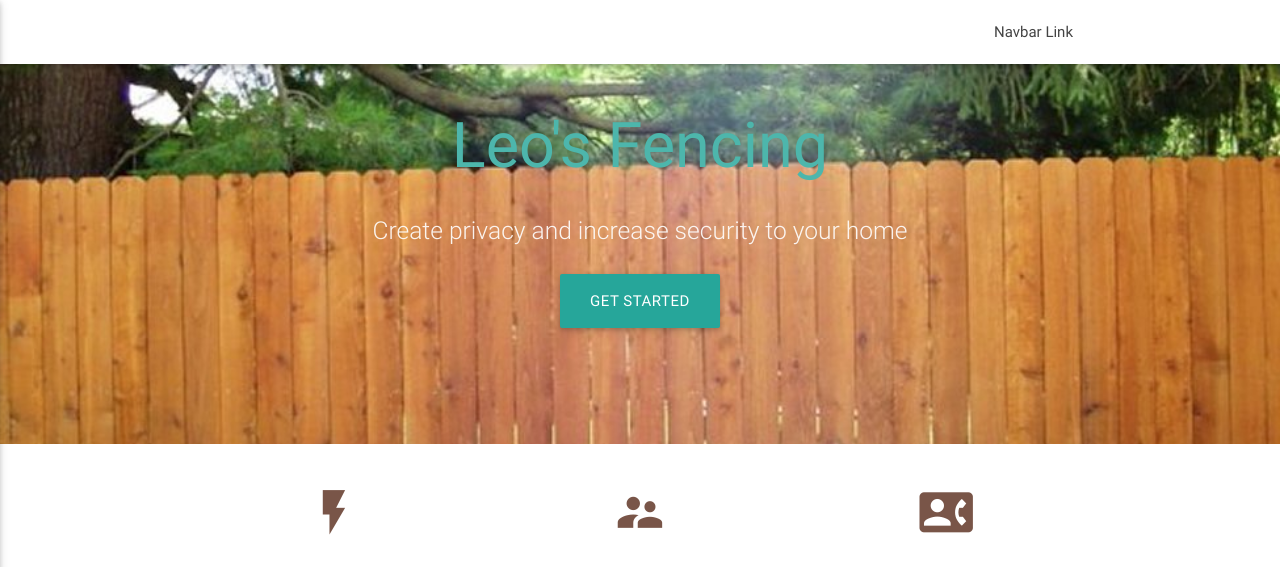
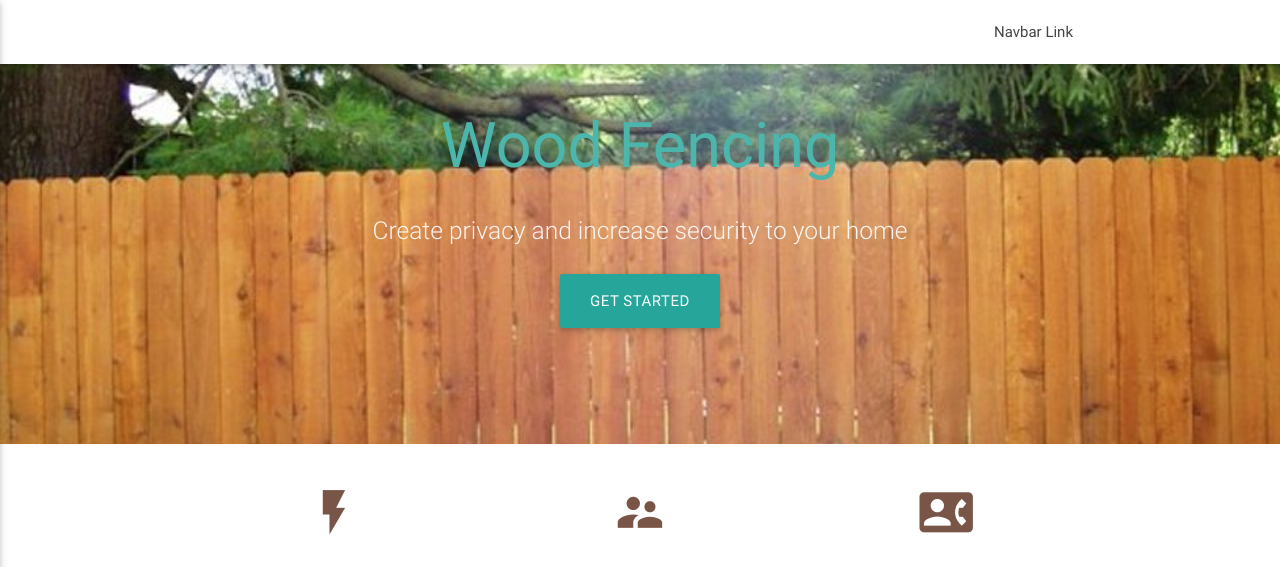
Before and after one commit to leobeltran/parallax-template, a plain HTML site: page index.html in a window 1280 px wide. Shown: the top 567 px of the page. Drawn offline with nearby package versions, Linux system fonts and the light colour scheme.

Commit message:
updated header to Wood Fencing

```diff
--- a/index.html
+++ b/index.html
@@ -30,7 +30,7 @@
     <div class="section no-pad-bot">
       <div class="container">
         <br><br>
-        <h1 class="header center teal-text text-lighten-2">Leo's Fencing</h1>
+        <h1 class="header center teal-text text-lighten-2">Wood Fencing</h1>
         <div class="row center">
           <h5 class="header col s12 light">Create privacy and increase security to your home</h5>
         </div>
```
